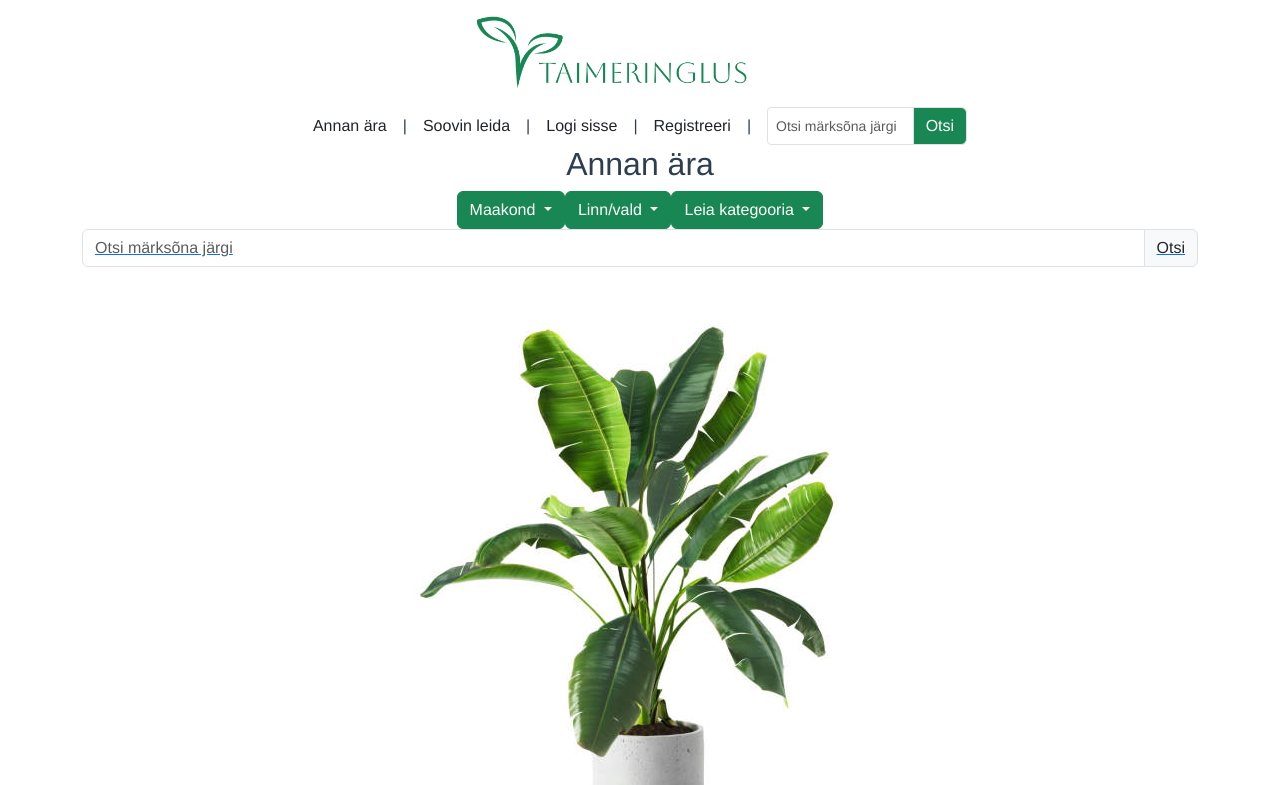
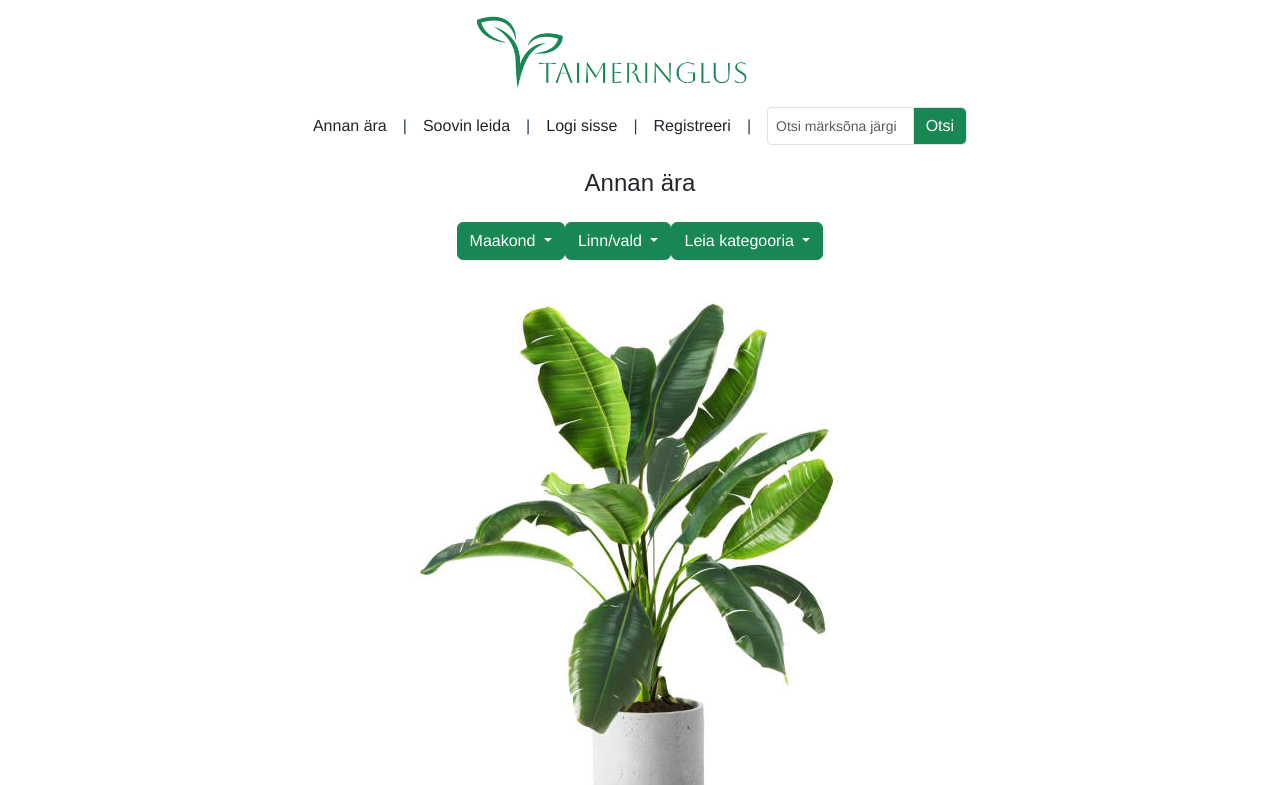
Before and after one commit to karin-v/flowerfront, a Vue app: page /error in a window 1280 px wide. Shown: the top 785 px of the page. Built offline with nearby package versions, Linux system fonts and the light colour scheme.

Commit message:
layout changes vies wip

```diff
--- a/src/views/GiveAway.vue
+++ b/src/views/GiveAway.vue
@@ -1,8 +1,8 @@
 <template>
-  <div class="container text-center">
-    <div class="row">
+  <div class="container mt-4">
+    <div class="row mb-3">
       <div class="col">
-        <h2>Annan ära</h2>
+        <h4 style="color:#212529; font-family: 'Arial', sans-serif;" >Annan ära </h4>
       </div>
     </div>
 
@@ -32,12 +32,12 @@
 
       </ul>
     </div>
-    <router-link to="/search">
-      <div class="input-group mb-3">
-        <input type="text" class="form-control" placeholder="Otsi märksõna järgi" aria-label="Otsi märksõna järgi"
-               aria-describedby="basic-addon2">
-        <span class="input-group-text" id="basic-addon2">Otsi</span>
-      </div>
+<!--    <router-link to="/search">-->
+<!--      <div class="input-group mb-3">-->
+<!--        <input type="text" class="form-control" placeholder="Otsi märksõna järgi" aria-label="Otsi märksõna järgi"-->
+<!--               aria-describedby="basic-addon2">-->
+<!--        <span class="input-group-text" id="basic-addon2">Otsi</span>-->
+<!--      </div>-->
 
       <div class="col">
         <img src="../assets/istockphoto-1380361370-612x612.jpg" class="rounded mx-auto d-block">
@@ -47,7 +47,7 @@
         <img src="../assets/zidi01360.jpg" class="rounded mx-auto d-block">
         <p class="fw-bold">Porgandi seemned</p>
       </div>
-    </router-link>
+<!--    </router-link>-->
     <div>
 
     </div>
--- a/src/views/HomeView.vue
+++ b/src/views/HomeView.vue
@@ -1,8 +1,9 @@
 <template>
   <div class="home">
-    <img alt="frontpage" src="../assets/taimeringlus2.jpg">
+    <img alt="Home" src="../assets/taimeringlus2.jpg">
 
   </div>
+
 </template>
 
 <script>
--- a/src/views/LoginView.vue
+++ b/src/views/LoginView.vue
@@ -9,7 +9,7 @@
         </div>
       </div>
 
-      <div class="row justify-content-center">
+      <div class="row justify-content-center mt-5">
         <div class="col col-4">
 
           <div>
@@ -29,7 +29,7 @@
               <div class="justify-content-between">
               <button @click="login" type="submit" class="btn btn-success me-3">Logi sisse</button>
               <button @click="navigateToRegisterView" type="submit" class="btn btn-success me-3">Loo konto</button>
-              <button @click="navigateToHomeView" type="submit" class="btn btn-success me-3">Katkesta</button>
+              <button @click="navigateToHomeView" type="submit" class="btn btn-secondary me-3">Katkesta</button>
             </div>
             </div>
           </div>
--- a/src/views/RegisterView.vue
+++ b/src/views/RegisterView.vue
@@ -1,11 +1,11 @@
 <template>
   <div>
 
-    <div class="container mt-5">
+    <div class="container mt-4">
       <div class="row justify-content-center">
         <div class="col-md-10">
           <!-- Pealkiri -->
-          <div class="row mb-6">
+          <div class="row mb-5">
             <div class="col">
               <h4 style="color:#212529; font-family: 'Arial', sans-serif;">  Loo uus konto</h4>
               <AlertDanger :message="errorMessage"/>
--- a/src/views/WishList.vue
+++ b/src/views/WishList.vue
@@ -1,8 +1,8 @@
 <template>
-<div class="container text-center">
-  <div class="row">
+<div class="container mt-4">
+  <div class="row mb-3">
     <div class="col">
-      <h2>Soovin leida</h2>
+      <h4 style="color:#212529; font-family: 'Arial', sans-serif;">Soovin leida</h4>
     </div>
   </div>
 
@@ -32,13 +32,13 @@
 
     </ul>
   </div>
-  <router-link to="/search">
-    <div class="input-group mb-3">
-      <input type="text" class="form-control" placeholder="Otsi märksõna järgi" aria-label="Otsi märksõna järgi"
-             aria-describedby="basic-addon2">
-      <span class="input-group-text" id="basic-addon2">Otsi</span>
-    </div>
-  </router-link>
+<!--  <router-link to="/search">-->
+<!--    <div class="input-group mb-3">-->
+<!--      <input type="text" class="form-control" placeholder="Otsi märksõna järgi" aria-label="Otsi märksõna järgi"-->
+<!--             aria-describedby="basic-addon2">-->
+<!--      <span class="input-group-text" id="basic-addon2">Otsi</span>-->
+<!--    </div>-->
+<!--  </router-link>-->
 
   <div class="row mt-5 align-items-center">
 
```
